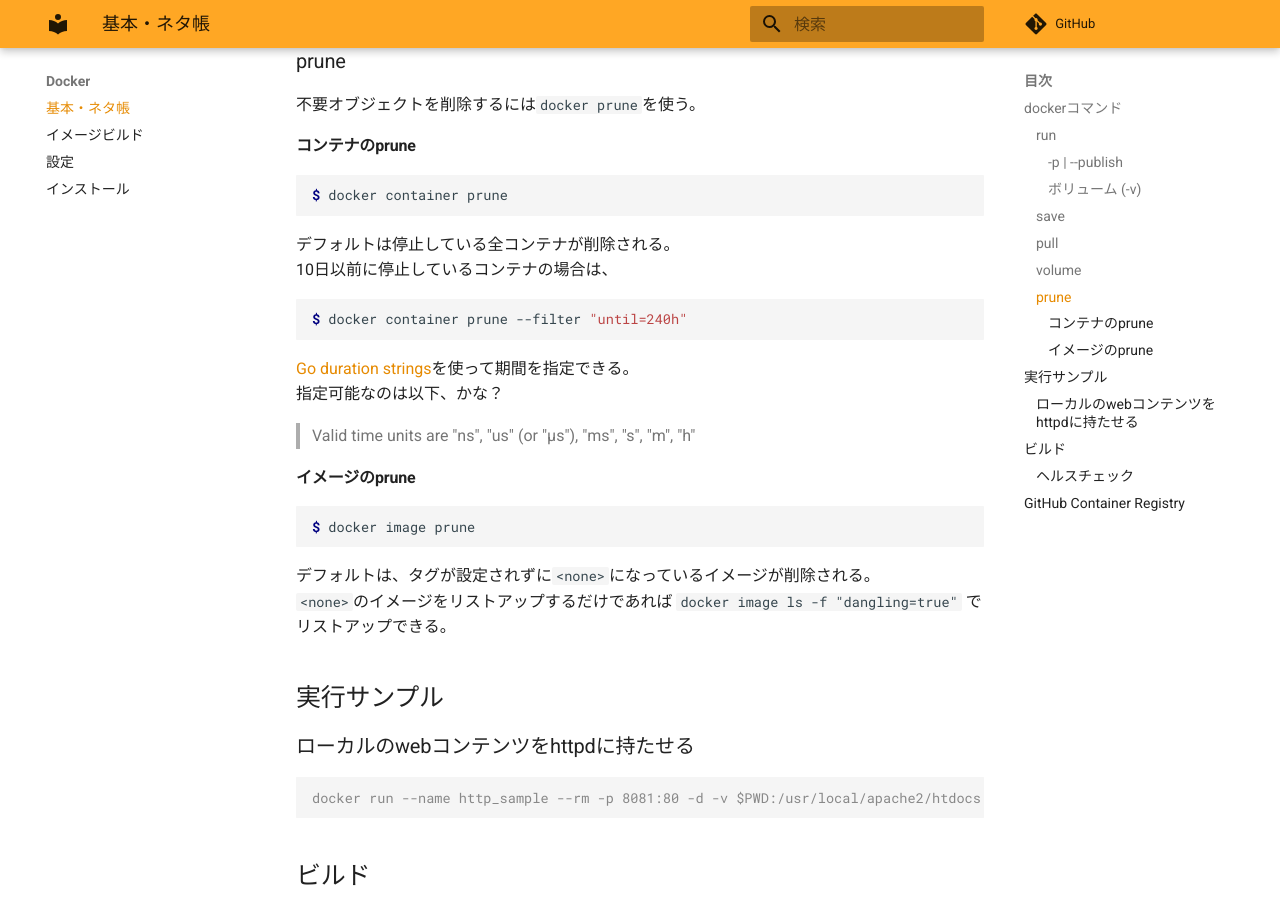
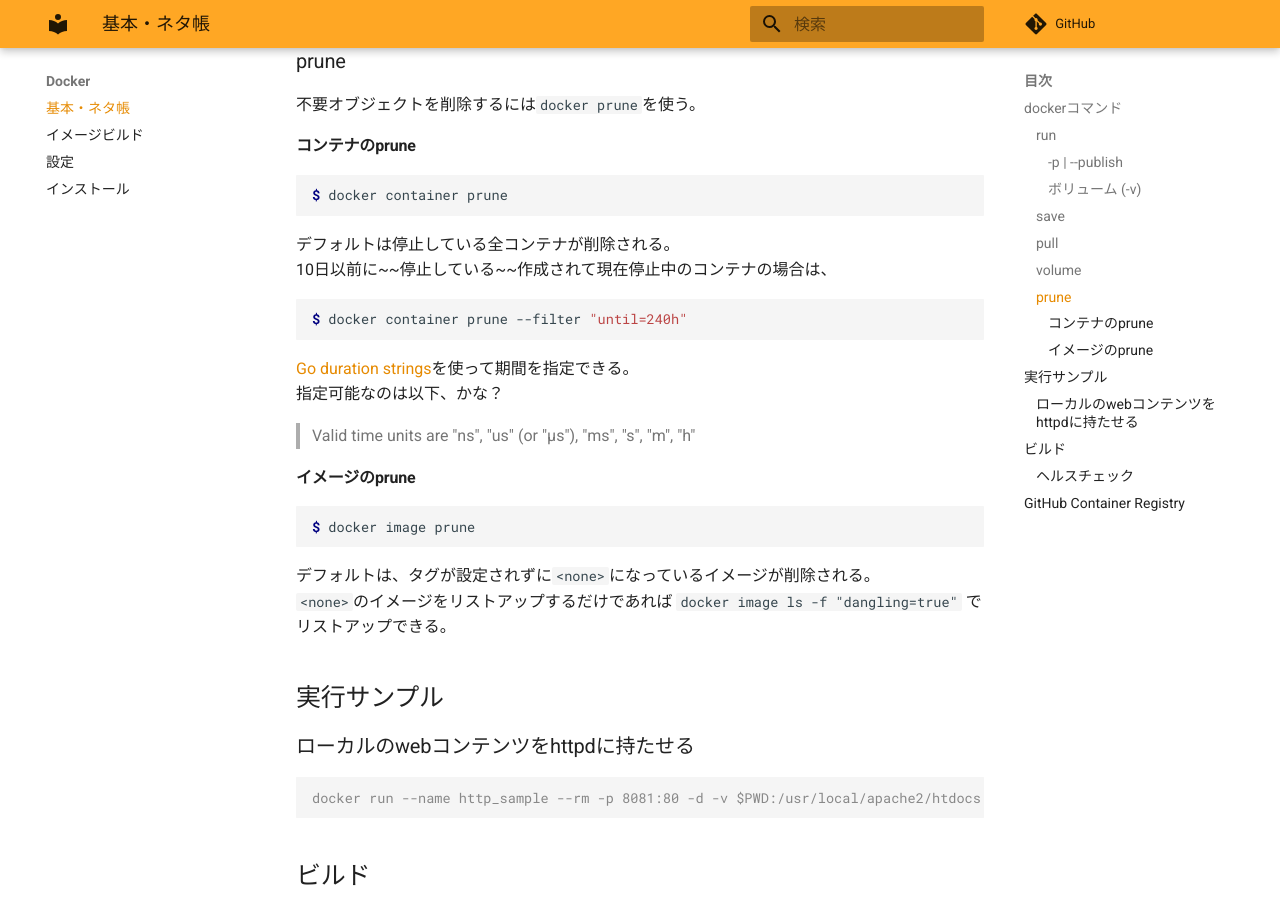
Before and after one commit to zaki-lknr/docs, an MkDocs documentation site: the page built from docs/Docker/index.md, in a window 1280 px wide and 900 px high, scrolled down 1472 px. Built offline with MkDocs 1.6.1 and Material for MkDocs 9.7.7, drawn with Linux system fonts in a browser that asks for light colours; comment, search, counter and statistics services are not loaded.

Commit message:
update: docker: pruneのフィルタの説明修正

````diff
--- a/docs/Docker/index.md
+++ b/docs/Docker/index.md
@@ -75,7 +75,7 @@ $ docker container prune
 ```
 
 デフォルトは停止している全コンテナが削除される。
-10日以前に停止しているコンテナの場合は、
+10日以前に~~停止している~~作成されて現在停止中のコンテナの場合は、
 
 ```console
 $ docker container prune --filter "until=240h"
````
